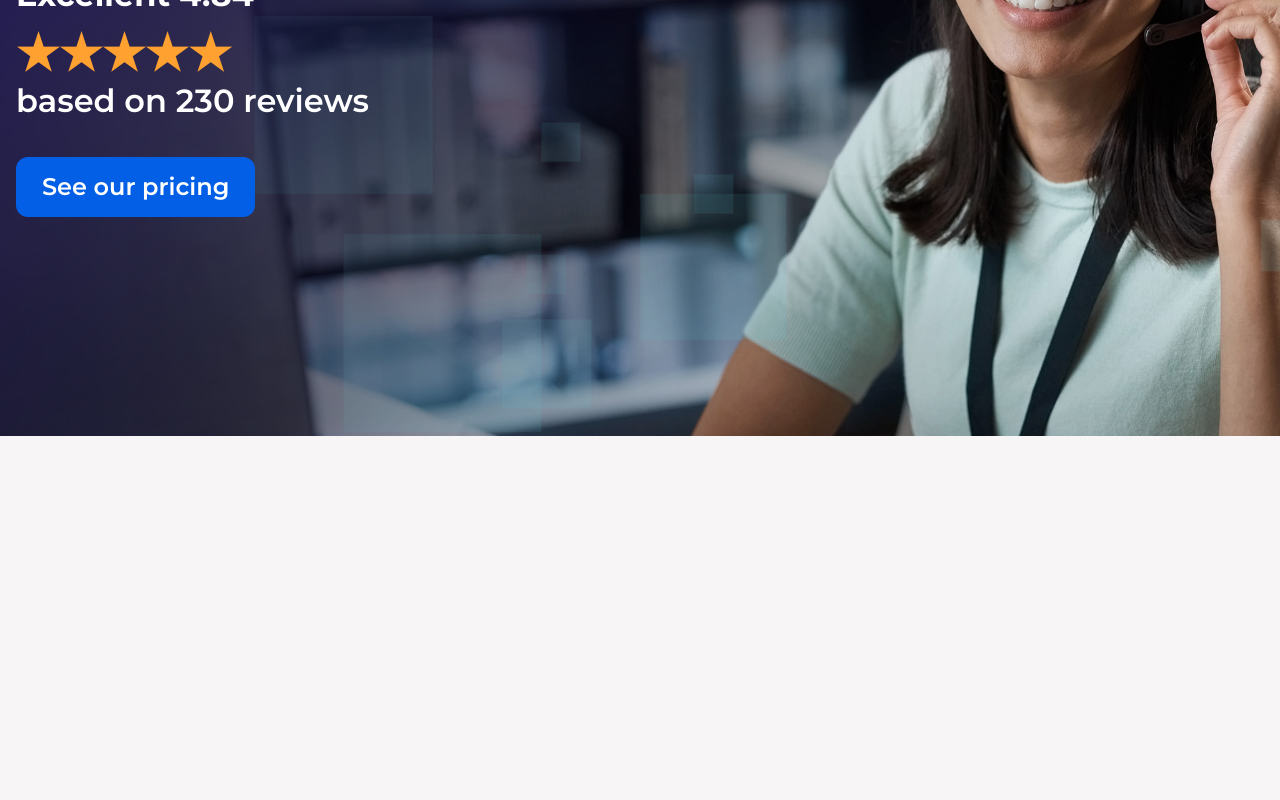
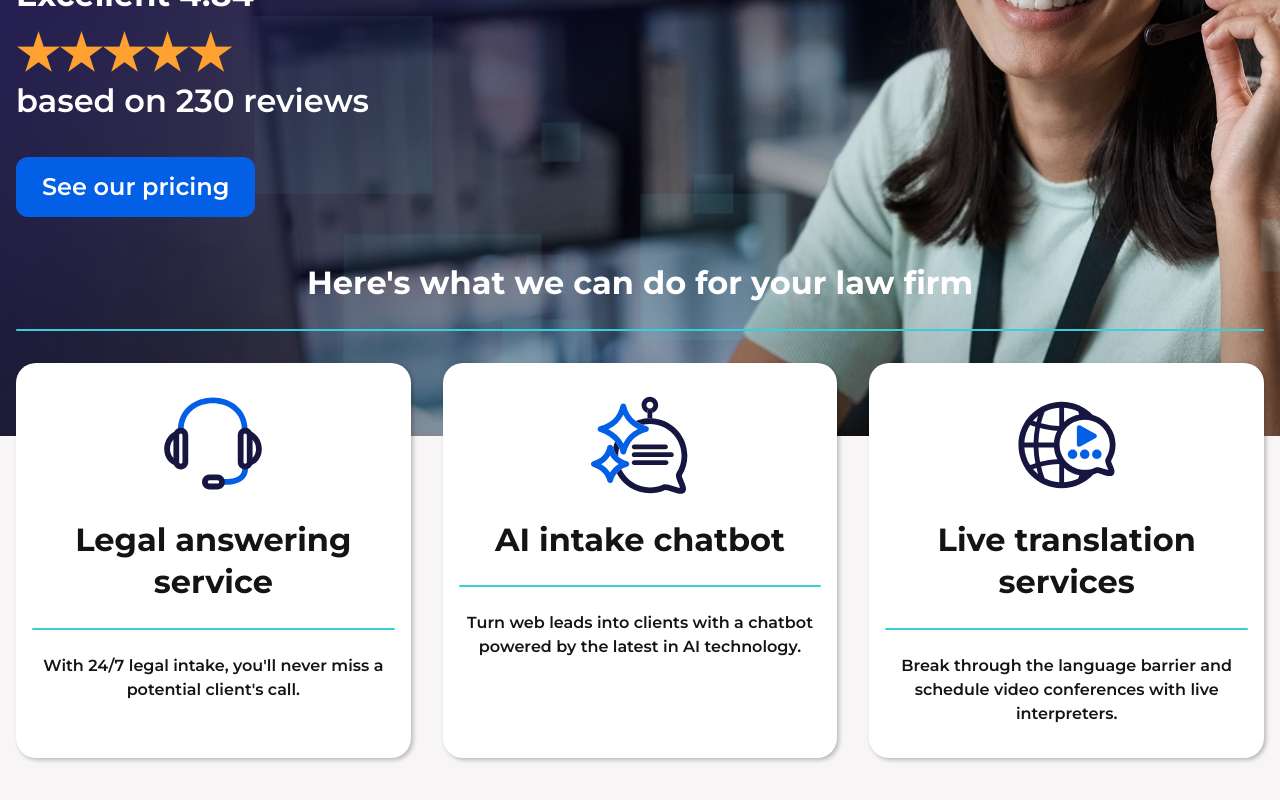
Before and after one commit to aaronm-git/answering-legal-test, a Next.js app: page / in a window 1280 px wide. Shown: the part 464-1264 px from the top of the page. Before the commit the page ends 900 px from the top, so only its background shows below. Built offline with nearby package versions, Linux system fonts and the light colour scheme.

Commit message:
Add Features component to homepage and update Hero component styles

```diff
--- a/app/page.tsx
+++ b/app/page.tsx
@@ -1,9 +1,10 @@
 import Hero from "@/components/Hero";
-
+import Features from "@/components/Features";
 export default function Home() {
   return (
     <main>
       <Hero />
+      <Features />
     </main>
   );
 }
--- /dev/null
+++ b/components/Features.tsx
@@ -0,0 +1,64 @@
+import React from "react";
+import Card from "./ui/Card";
+import AnswerLegalIcon from "@/images/AL_2ColorIcon-AnsweringService.svg";
+import ChatbotIcon from "@/images/AL_2ColorIcon-Chatbot.svg";
+import LVCv2Icon from "@/images/AL_2ColorIcon-LVCv2.svg";
+import Image, { StaticImageData } from "next/image";
+
+interface Feature {
+  title: string;
+  description: string;
+  icon: StaticImageData;
+}
+
+const features: Feature[] = [
+  {
+    title: "Legal answering service",
+    description:
+      "With 24/7 legal intake, you'll never miss a potential client's call.",
+    icon: AnswerLegalIcon
+  },
+  {
+    title: "AI intake chatbot",
+    description:
+      "Turn web leads into clients with a chatbot powered by the latest in AI technology.",
+    icon: ChatbotIcon
+  },
+  {
+    title: "Live translation services",
+    description:
+      "Break through the language barrier and schedule video conferences with live interpreters.",
+    icon: LVCv2Icon
+  }
+];
+
+export default function Features() {
+  return (
+    <section className='relative container mx-auto px-4 py-16 lg:-mt-[174px] lg:pt-0 lg:pb-16'>
+      <h2 className='h2 mb-6 text-center text-dark lg:text-white'>
+        Here&apos;s what we can do for your law firm
+      </h2>
+
+      <div className='bg-turquoise mb-8 h-[2px] w-full rounded-[10px]'></div>
+
+      <div className='grid grid-cols-1 gap-8 text-center md:grid-cols-3 max-lg:px-[22px]'>
+        {features.map((feature) => (
+          <Card key={feature.title} className='rounded-[20px] px-4 py-8 shadow'>
+            <Card.Body className='flex flex-col items-center gap-6'>
+              <Image
+                src={feature.icon}
+                alt={feature.title}
+                width={100}
+                height={100}
+                className='size-[100px]'
+              />
+              <h3 className='h2'>{feature.title}</h3>
+              <div className='bg-turquoise h-[2px] w-full rounded-[5px]'></div>
+              <p className='subtitle2'>{feature.description}</p>
+            </Card.Body>
+          </Card>
+        ))}
+      </div>
+    </section>
+  );
+}
--- a/components/Hero.tsx
+++ b/components/Hero.tsx
@@ -5,13 +5,13 @@ import Button from "./ui/Button";
 
 export default function Hero() {
   return (
-    <div className='max-lg:bg-midnight-blue relative lg:py-16 lg:pb-2'>
+    <div className='max-lg:bg-midnight-blue relative lg:h-[750px] lg:py-16 lg:pb-2'>
       <Image
         src={HeroImage}
         alt='Hero'
         width={1440}
         height={750}
-        className='absolute inset-0 hidden h-[750px] w-full object-cover lg:block'
+        className='absolute inset-0 hidden h-full w-full object-cover lg:block'
       />
       <Image
         src={LandingHeroMobile}
```
